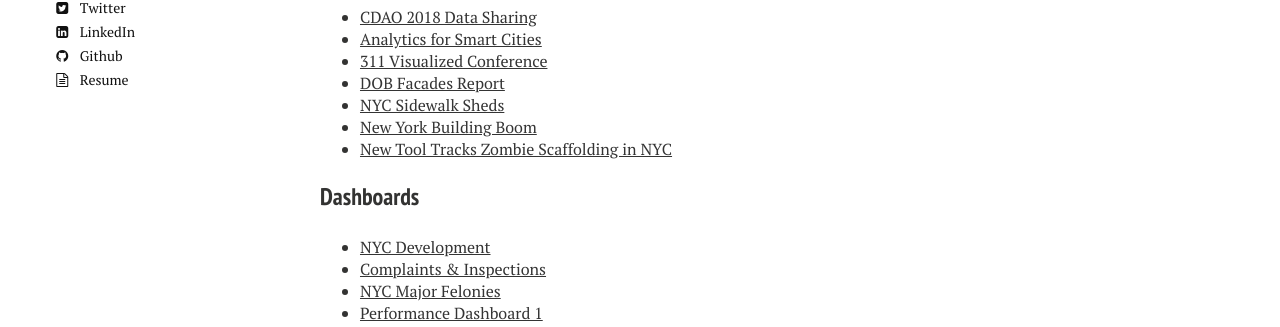
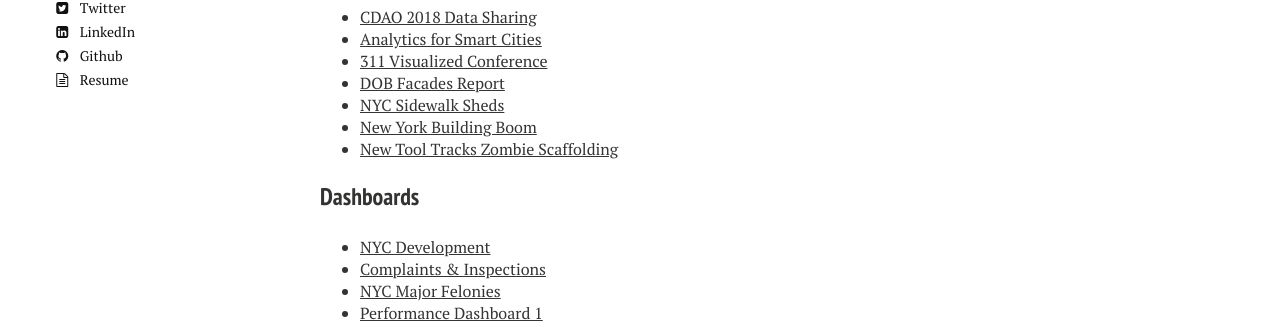
Before and after one commit to timothymartin76/timothymartin76.github.io, a Jekyll site: the page built from index.md, in a window 1280 px wide. Shown: the part 724-1051 px from the top of the page. Built offline with Jekyll 4.4.1, drawn with Linux system fonts in a browser that asks for light colours; nearby versions of some CDN libraries.

Commit message:
Update index.md

```diff
--- a/index.md
+++ b/index.md
@@ -17,7 +17,7 @@
 * <a href="https://nycdob.github.io/Facades/" target="_blank">DOB Facades Report</a>
 * <a href="https://www.nytimes.com/2017/05/02/nyregion/new-york-has-280-miles-of-scaffolding-and-a-map-to-navigate-it.html?smid=tw-nytmetro&smtyp=cur" target="_blank">NYC Sidewalk Sheds</a>
 * <a href="https://www.nytimes.com/2017/11/30/realestate/construction-permits-and-a-new-york-building-boom.html?smid=tw-share" target="_blank">New York Building Boom</a>
-* <a href="https://www.nbcnewyork.com/on-air/as-seen-on/New-Tool-Tracks-Zombie-Scaffolding-in-NYC_New-York-479332143.html" target="_blank">New Tool Tracks Zombie Scaffolding in NYC</a>
+* <a href="https://www.nbcnewyork.com/on-air/as-seen-on/New-Tool-Tracks-Zombie-Scaffolding-in-NYC_New-York-479332143.html" target="_blank">New Tool Tracks Zombie Scaffolding</a>
 
 ### Dashboards
 * <a href="https://nycdob.github.io/DOB_Dashboards/layouts/Construction_Dashboard/Q4_2017" target="_blank">NYC Development</a>
```
